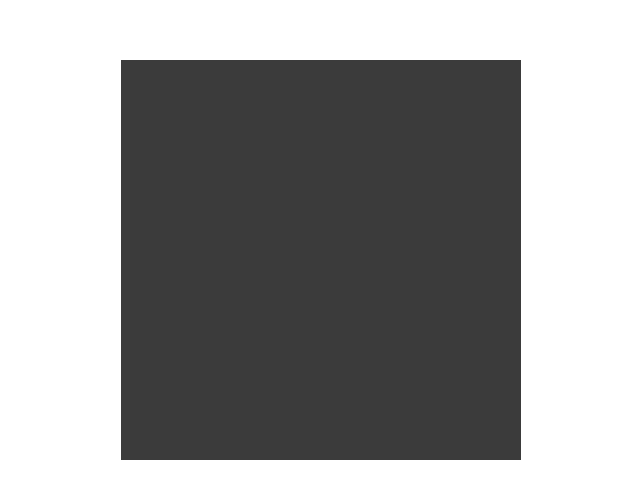
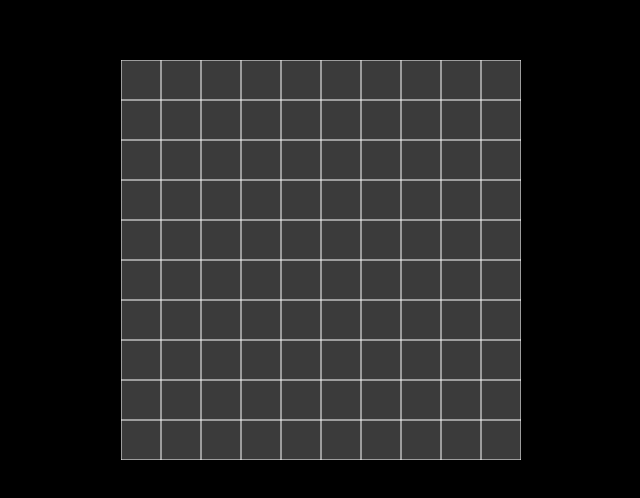
Before and after one commit to patel-himanshu/raycasting-ts, a website: page index.html in a window 1280 px wide. Shown: the part 140-638 px from the top of the page, without its empty margins (319-959 px from the left). Drawn offline with Linux system fonts and the light colour scheme.

Commit message:
Add grid lines to the canvas

```diff
--- a/index.js
+++ b/index.js
@@ -1,6 +1,7 @@
 "use strict";
 const CANVAS_DIMENSIONS = 400;
 const CANVAS_BACKGROUND = "#3b3b3b";
+const CANVAS_LINES = "#ffffff";
 const GRID_ROWS = 10;
 const GRID_COLUMNS = 10;
 const gameCanvas = document.getElementById("game");
@@ -16,4 +17,18 @@ if (context === null) {
 }
 context.fillStyle = CANVAS_BACKGROUND;
 context.fillRect(0, 0, context.canvas.width, context.canvas.height);
+context.strokeStyle = CANVAS_LINES;
 // console.log({ context });
+const cell_width = context.canvas.width / GRID_COLUMNS;
+const cell_height = context.canvas.height / GRID_ROWS;
+for (let x = 0; x <= GRID_COLUMNS; x++) {
+    context.moveTo(x * cell_width, 0);
+    context.lineTo(x * cell_width, context.canvas.height);
+    // context.stroke();
+}
+for (let y = 0; y <= GRID_ROWS; y++) {
+    context.moveTo(0, y * cell_height);
+    context.lineTo(context.canvas.width, y * cell_height);
+    // context.stroke();
+}
+context.stroke();
--- a/package.json
+++ b/package.json
@@ -3,6 +3,7 @@
   "version": "1.0.0",
   "main": "index.js",
   "scripts": {
+	"watch": "tsc -w",
     "test": "echo \"Error: no test specified\" && exit 1"
   },
   "author": "",
--- a/style.css
+++ b/style.css
@@ -2,6 +2,8 @@ body {
 	display: flex;
 	justify-content: center;
 	align-items: center;
+
+	margin: 0;
 	height: 100vh;
-	margin: 0;
+	background-color: black;
 }
```
Also changed, not shown: index.ts (+19 -0 lines).
